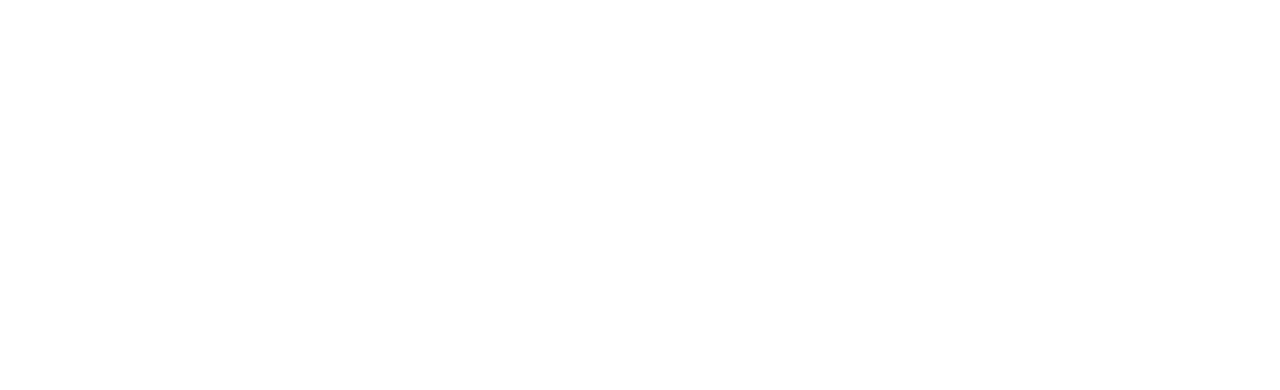
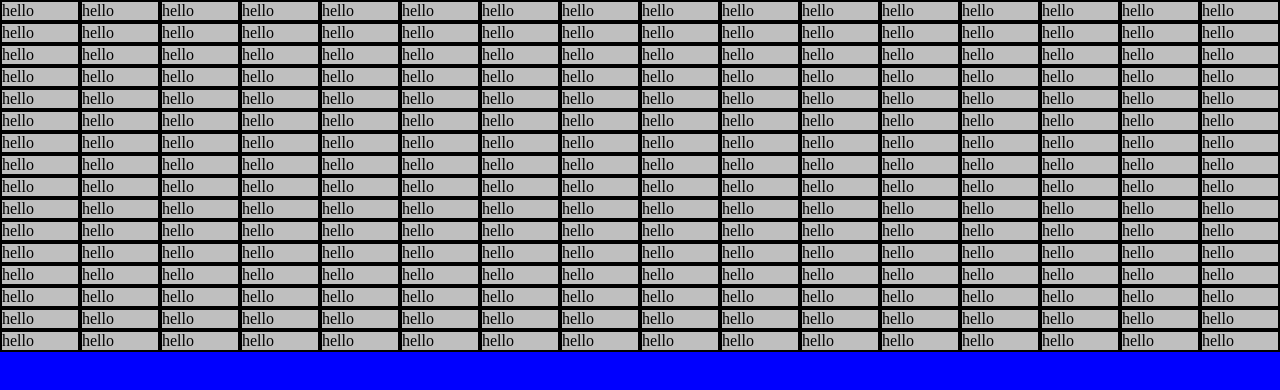
Before and after one commit to lukemullins02/Etch-a-Sketch, a plain HTML site: page index.html in a window 1280 px wide. Drawn offline with Linux system fonts and the light colour scheme.

Commit message:
Add semi-functional grid

```diff
--- a/index.html
+++ b/index.html
@@ -1,9 +1,16 @@
 <!DOCTYPE html>
 <html lang="en">
   <head>
+    <link rel="stylesheet" href="styles.css" />
+
     <meta charset="UTF-8" />
     <meta name="viewport" content="width=device-width, initial-scale=1.0" />
-    <title>Document</title>
+    <title>Etch-a-Sketch</title>
   </head>
-  <body></body>
+  <body>
+    <div class="screen-container">
+      <div class="container"></div>
+    </div>
+  </body>
 </html>
+<script src="proj.js"></script>
--- a/proj.js
+++ b/proj.js
@@ -0,0 +1,18 @@
+const container = document.querySelector(".container");
+
+function numOfDivs(num) {
+  for (let i = 0; i < num; i++) {
+    let column = document.createElement("div");
+    column.classList.add("column");
+    for (let j = 0; j < num; j++) {
+      let row = document.createElement("div");
+      row.classList.add("row");
+      row.style.border = "2px solid black";
+      row.textContent = "hello";
+      column.appendChild(row);
+    }
+    container.appendChild(column);
+  }
+}
+
+numOfDivs(16);
--- a/styles.css
+++ b/styles.css
@@ -0,0 +1,22 @@
+body {
+  margin: 0;
+  padding: 0;
+  background-color: blue;
+}
+
+.container {
+  display: flex;
+  flex-direction: row;
+  background-color: #bfbfbf;
+}
+
+.column {
+  height: auto;
+  flex: 1 0 auto;
+  display: flex;
+  flex-direction: column;
+}
+
+.row {
+  flex: 1;
+}
```
